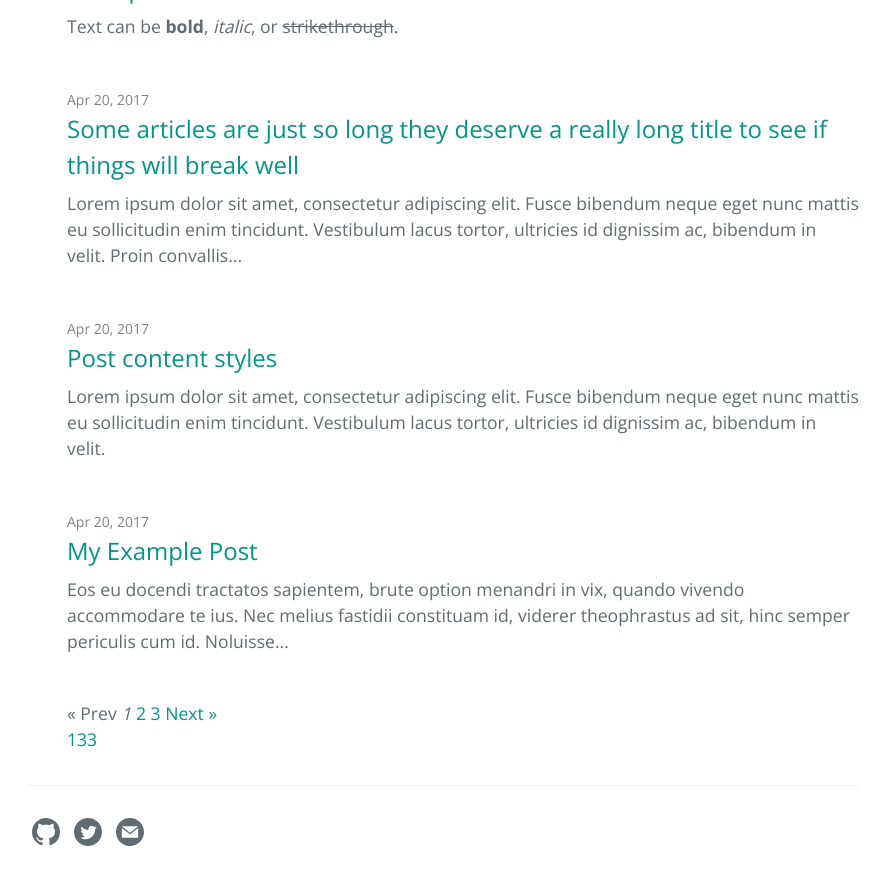
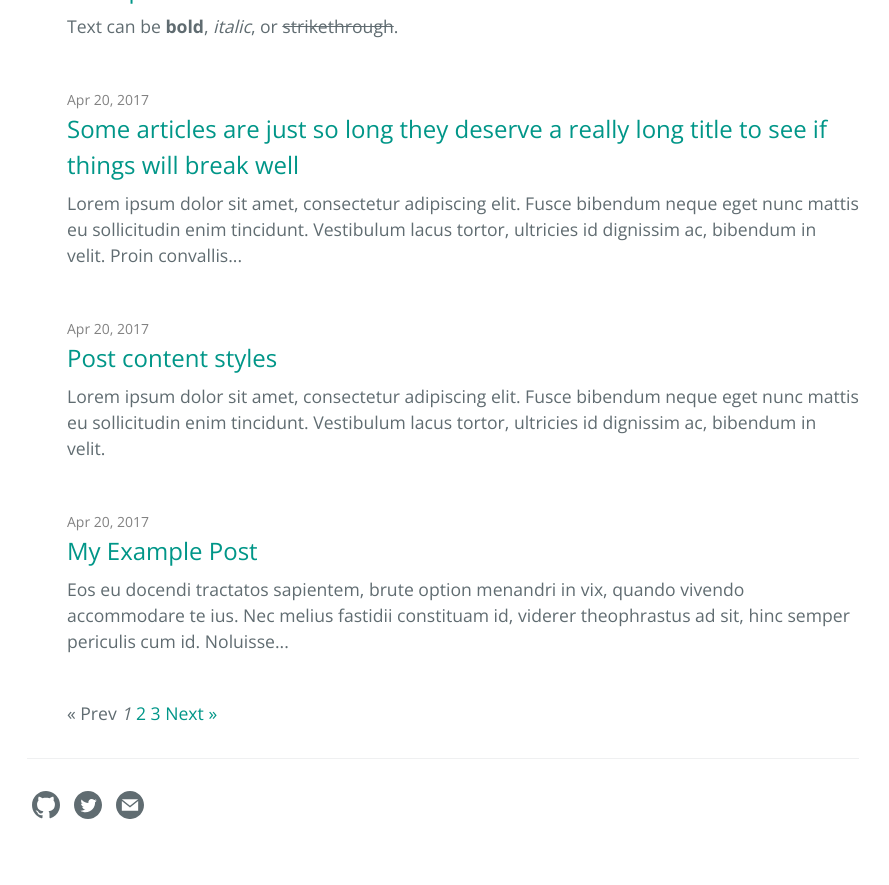
Before and after one commit to link9596/qwq, a Jekyll site: the page built from index.html, in a window 1280 px wide and 900 px high, scrolled down 755 px. Shown: the top 885 px of the window, without its empty margins (197-1086 px from the left). Built offline with Jekyll 4.4.1, drawn with Linux system fonts in a browser that asks for light colours; the list of posts is cut into pages by our own code.

Commit message:
Update home.html

```diff
--- a/_layouts/home.html
+++ b/_layouts/home.html
@@ -58,31 +58,6 @@
 
 
 
-
-
-
-  {% if paginator.total_pages > 1 %}
-  <div class="pagination">
-    {% if paginator.previous_page %}
-    <a href="{{ paginator.previous_page_path | relative_url | replace: '//', '/' }}" class="button" >233
-      <i class="fa fa-chevron-left"></i>
-      {{ site.theme_settings.str_previous_page }}
-    </a>
-    {% endif %}
-    {% if paginator.next_page %}
-    <a href="{{ paginator.next_page_path | relative_url | replace: '//', '/' }}" class="button" >133
-      {{ site.theme_settings.str_next_page }}
-      <i class="fa fa-chevron-right"></i>
-    </a>
-    {% endif %}
-  </div>
-  {% endif %}
-
-
-
-
-
-
   </ul>
 
 </div>
```
